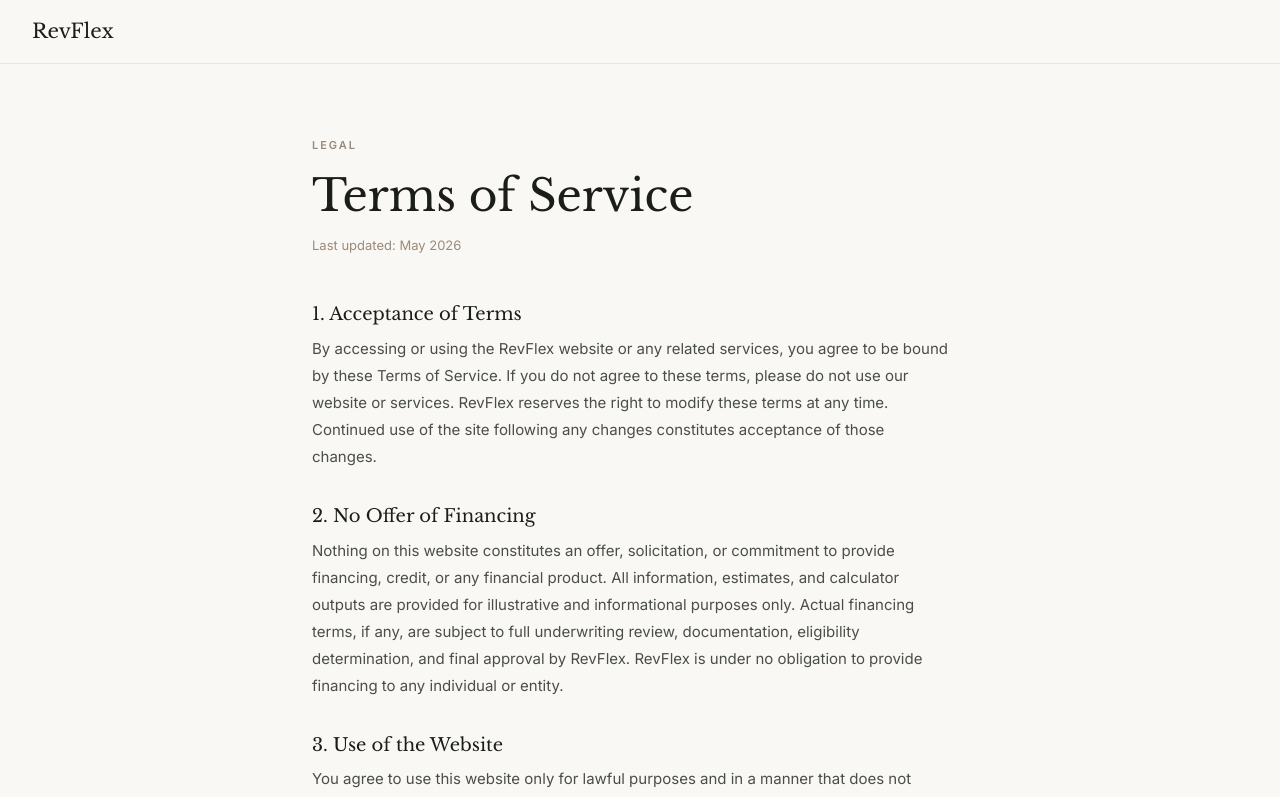
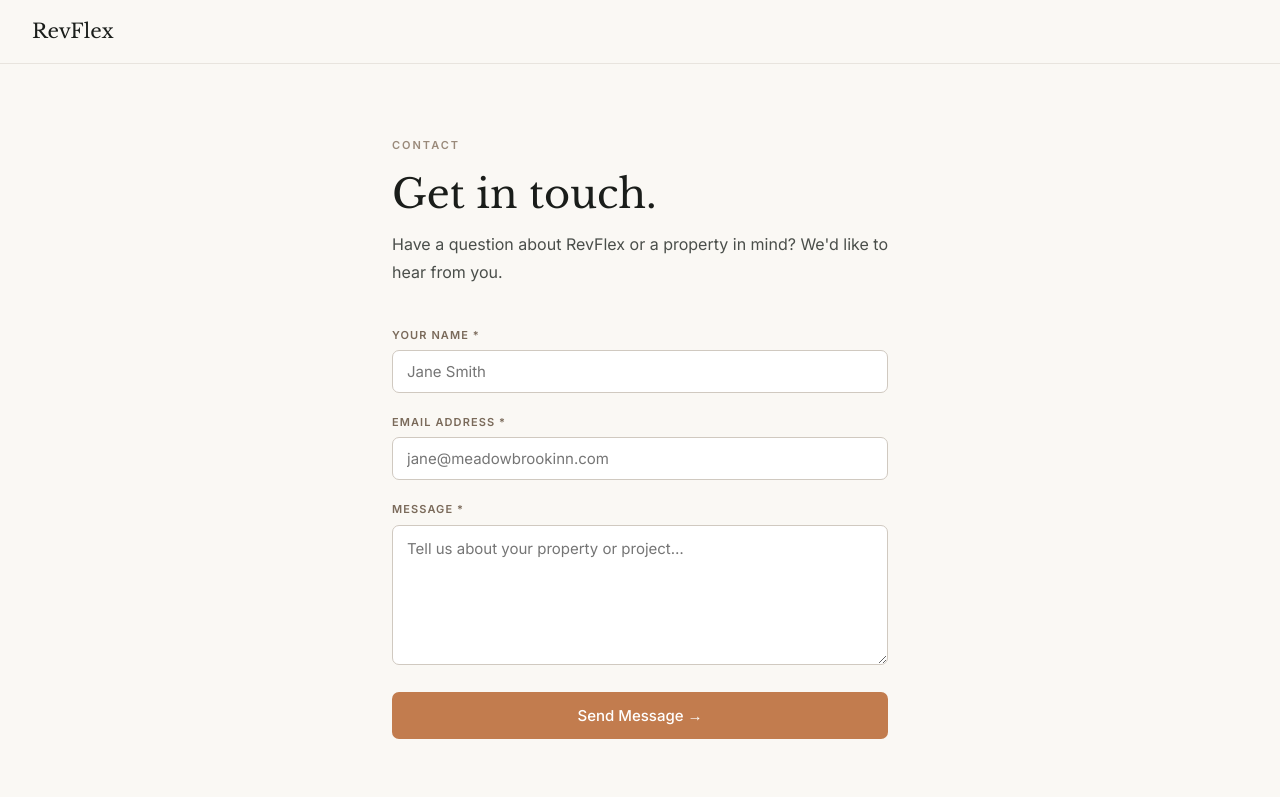
Before and after one commit to RevFlex/revflex-pip, a Next.js app: page /terms in a window 1280 px wide. Shown: the top 797 px of the page. Built offline with nearby package versions, Linux system fonts and the light colour scheme.

Commit message:
Update page.jsx

```diff
--- a/app/terms/page.jsx
+++ b/app/terms/page.jsx
@@ -1,61 +1,140 @@
-export default function Terms() {
-  const sections = [
-    {
-      title: '1. Acceptance of Terms',
-      body: 'By accessing or using the RevFlex website or any related services, you agree to be bound by these Terms of Service. If you do not agree to these terms, please do not use our website or services. RevFlex reserves the right to modify these terms at any time. Continued use of the site following any changes constitutes acceptance of those changes.'
-    },
-    {
-      title: '2. No Offer of Financing',
-      body: 'Nothing on this website constitutes an offer, solicitation, or commitment to provide financing, credit, or any financial product. All information, estimates, and calculator outputs are provided for illustrative and informational purposes only. Actual financing terms, if any, are subject to full underwriting review, documentation, eligibility determination, and final approval by RevFlex. RevFlex is under no obligation to provide financing to any individual or entity.'
-    },
-    {
-      title: '3. Use of the Website',
-      body: 'You agree to use this website only for lawful purposes and in a manner that does not infringe the rights of others. You may not use this site to transmit any harmful, offensive, or disruptive content. RevFlex reserves the right to restrict or terminate access to the website at its sole discretion.'
-    },
-    {
-      title: '4. Intellectual Property',
-      body: 'All content on this website, including but not limited to text, graphics, logos, and software, is the property of RevFlex or its licensors and is protected by applicable intellectual property laws. You may not reproduce, distribute, or create derivative works from any content on this site without prior written permission from RevFlex.'
-    },
-    {
-      title: '5. Disclaimer of Warranties',
-      body: 'This website and all content are provided on an "as is" and "as available" basis without warranties of any kind, either express or implied, including but not limited to warranties of merchantability, fitness for a particular purpose, or non-infringement. RevFlex does not warrant that the website will be uninterrupted, error-free, or free of viruses or other harmful components.'
-    },
-    {
-      title: '6. Limitation of Liability',
-      body: 'To the fullest extent permitted by law, RevFlex shall not be liable for any indirect, incidental, special, consequential, or punitive damages arising from your use of, or inability to use, this website or its content. This includes, without limitation, reliance on any information provided on this site or any interruption in service.'
-    },
-    {
-      title: '7. Third-Party Links',
-      body: 'This website may contain links to third-party websites. These links are provided for convenience only. RevFlex does not endorse and is not responsible for the content, accuracy, or practices of any third-party websites.'
-    },
-    {
-      title: '8. Governing Law',
-      body: 'These Terms of Service shall be governed by and construed in accordance with the laws of the State of Delaware, without regard to its conflict of law provisions. Any disputes arising under these terms shall be subject to the exclusive jurisdiction of the courts located in Delaware.'
-    },
-    {
-      title: '9. Contact',
-      body: 'If you have questions about these Terms of Service, please contact us at hello@revflex.co.'
-    },
-  ]
+'use client'
+
+import { useState } from 'react'
+
+const inputStyle = {
+  width: '100%', padding: '11px 14px', fontSize: '15px',
+  border: '1px solid #D0C9C0', borderRadius: '7px',
+  background: '#fff', color: '#1A1D1A', outline: 'none',
+  boxSizing: 'border-box', fontFamily: 'inherit',
+}
+const labelStyle = {
+  display: 'block', fontSize: '11px', fontWeight: '600',
+  letterSpacing: '0.1em', textTransform: 'uppercase',
+  color: '#7A6A5A', marginBottom: '6px',
+}
+
+function isValidEmail(val) {
+  return /^[^\s@]+@[^\s@]+\.[^\s@]{2,}$/.test(val.trim())
+}
+
+export default function Contact() {
+  const [form, setForm] = useState({ name: '', email: '', message: '', _hp: '' })
+  const [errors, setErrors] = useState({})
+  const [loading, setLoading] = useState(false)
+  const [sent, setSent] = useState(false)
+
+  function set(field, val) {
+    setForm(f => ({ ...f, [field]: val }))
+    setErrors(e => ({ ...e, [field]: undefined }))
+  }
+
+  function validate() {
+    const e = {}
+    if (!form.name.trim()) e.name = 'Required'
+    if (!form.email.trim()) e.email = 'Required'
+    else if (!isValidEmail(form.email)) e.email = 'Enter a valid email address'
+    if (!form.message.trim()) e.message = 'Required'
+    return e
+  }
+
+  async function handleSubmit() {
+    const e = validate()
+    if (Object.keys(e).length) { setErrors(e); return }
+    if (form._hp) return // honeypot
+    setLoading(true)
+    try {
+      const response = await fetch('/api/contact', {
+        method: 'POST',
+        headers: { 'Content-Type': 'application/json' },
+        body: JSON.stringify({
+          name: form.name.trim(),
+          email: form.email.trim(),
+          message: form.message.trim(),
+          _hp: form._hp,
+        }),
+      })
+      if (!response.ok) throw new Error('Failed')
+      setSent(true)
+    } catch {
+      setErrors({ submit: 'Something went wrong. Please try again.' })
+    } finally {
+      setLoading(false)
+    }
+  }
 
   return (
     <main style={{ fontFamily: "'Inter', sans-serif", background: '#FAF8F4', color: '#1A1D1A', minHeight: '100vh' }}>
       <nav style={{ borderBottom: '1px solid #E8E4DE', padding: '0 32px', height: '64px', display: 'flex', alignItems: 'center' }}>
         <a href="/" style={{ fontFamily: "'Libre Baskerville', serif", fontSize: '20px', color: '#1A1D1A', textDecoration: 'none' }}>RevFlex</a>
       </nav>
-      <div style={{ maxWidth: '720px', margin: '0 auto', padding: '72px 32px' }}>
-        <div style={{ fontSize: '11px', letterSpacing: '0.18em', textTransform: 'uppercase', color: '#9A8A7A', marginBottom: '16px', fontWeight: '600' }}>Legal</div>
-        <h1 style={{ fontFamily: "'Libre Baskerville', serif", fontSize: 'clamp(28px, 4vw, 44px)', fontWeight: '400', marginBottom: '12px', lineHeight: '1.2' }}>Terms of Service</h1>
-        <p style={{ fontSize: '13px', color: '#9A8A7A', marginBottom: '48px' }}>Last updated: May 2026</p>
-        {sections.map(({ title, body }) => (
-          <div key={title} style={{ marginBottom: '36px' }}>
-            <h2 style={{ fontFamily: "'Libre Baskerville', serif", fontSize: '18px', fontWeight: '400', color: '#1A1D1A', marginBottom: '10px' }}>{title}</h2>
-            <p style={{ fontSize: '15px', lineHeight: '1.8', color: '#4A4E4A', margin: 0 }}>{body}</p>
+
+      <div style={{ maxWidth: '560px', margin: '0 auto', padding: '72px 32px' }}>
+        <div style={{ fontSize: '11px', letterSpacing: '0.18em', textTransform: 'uppercase', color: '#9A8A7A', marginBottom: '16px', fontWeight: '600' }}>Contact</div>
+
+        {sent ? (
+          <div>
+            <h1 style={{ fontFamily: "'Libre Baskerville', serif", fontSize: 'clamp(28px, 4vw, 40px)', fontWeight: '400', marginBottom: '20px', lineHeight: '1.2' }}>
+              Message received.
+            </h1>
+            <p style={{ fontSize: '16px', lineHeight: '1.75', color: '#4A4E4A', marginBottom: '32px' }}>
+              Thanks for reaching out. We'll be in touch as we select our founding properties.
+            </p>
+            <a href="/" style={{ fontSize: '14px', color: '#C27C4E', textDecoration: 'none' }}>← Back to RevFlex</a>
           </div>
-        ))}
-        <div style={{ marginTop: '48px', paddingTop: '32px', borderTop: '1px solid #E8E4DE' }}>
-          <a href="/" style={{ fontSize: '14px', color: '#C27C4E', textDecoration: 'none' }}>← Back to RevFlex</a>
-        </div>
+        ) : (
+          <>
+            <h1 style={{ fontFamily: "'Libre Baskerville', serif", fontSize: 'clamp(28px, 4vw, 40px)', fontWeight: '400', marginBottom: '12px', lineHeight: '1.2' }}>
+              Get in touch.
+            </h1>
+            <p style={{ fontSize: '16px', lineHeight: '1.75', color: '#4A4E4A', marginBottom: '40px' }}>
+              Have a question about RevFlex or a property in mind? We'd like to hear from you.
+            </p>
+
+            <div style={{ display: 'flex', flexDirection: 'column', gap: '20px' }}>
+              <div>
+                <label style={labelStyle}>Your Name *</label>
+                <input style={{ ...inputStyle, borderColor: errors.name ? '#C0392B' : '#D0C9C0' }}
+                  placeholder="Jane Smith" value={form.name} onChange={e => set('name', e.target.value)} />
+                {errors.name && <div style={{ fontSize: '12px', color: '#C0392B', marginTop: '4px' }}>{errors.name}</div>}
+              </div>
+
+              <div>
+                <label style={labelStyle}>Email Address *</label>
+                <input style={{ ...inputStyle, borderColor: errors.email ? '#C0392B' : '#D0C9C0' }}
+                  type="email" placeholder="jane@meadowbrookinn.com" value={form.email} onChange={e => set('email', e.target.value)} />
+                {errors.email && <div style={{ fontSize: '12px', color: '#C0392B', marginTop: '4px' }}>{errors.email}</div>}
+              </div>
+
+              <div>
+                <label style={labelStyle}>Message *</label>
+                <textarea
+                  style={{ ...inputStyle, minHeight: '140px', resize: 'vertical', lineHeight: '1.6', borderColor: errors.message ? '#C0392B' : '#D0C9C0' }}
+                  placeholder="Tell us about your property or project…"
+                  value={form.message}
+                  onChange={e => set('message', e.target.value)}
+                />
+                {errors.message && <div style={{ fontSize: '12px', color: '#C0392B', marginTop: '4px' }}>{errors.message}</div>}
+              </div>
+
+              {/* Honeypot */}
+              <div style={{ position: 'absolute', left: '-9999px', opacity: 0, pointerEvents: 'none' }} aria-hidden="true">
+                <input tabIndex="-1" value={form._hp} onChange={e => set('_hp', e.target.value)} autoComplete="off" />
+              </div>
+
+              {errors.submit && <div style={{ fontSize: '13px', color: '#C0392B' }}>{errors.submit}</div>}
+
+              <button onClick={handleSubmit} disabled={loading} style={{
+                background: loading ? '#D4956E' : '#C27C4E', color: '#fff',
+                fontSize: '15px', fontWeight: '500', padding: '14px',
+                borderRadius: '7px', border: 'none', cursor: loading ? 'wait' : 'pointer',
+                fontFamily: 'inherit', transition: 'background 0.2s ease'
+              }}>
+                {loading ? 'Sending…' : 'Send Message →'}
+              </button>
+            </div>
+          </>
+        )}
       </div>
     </main>
   )
```
